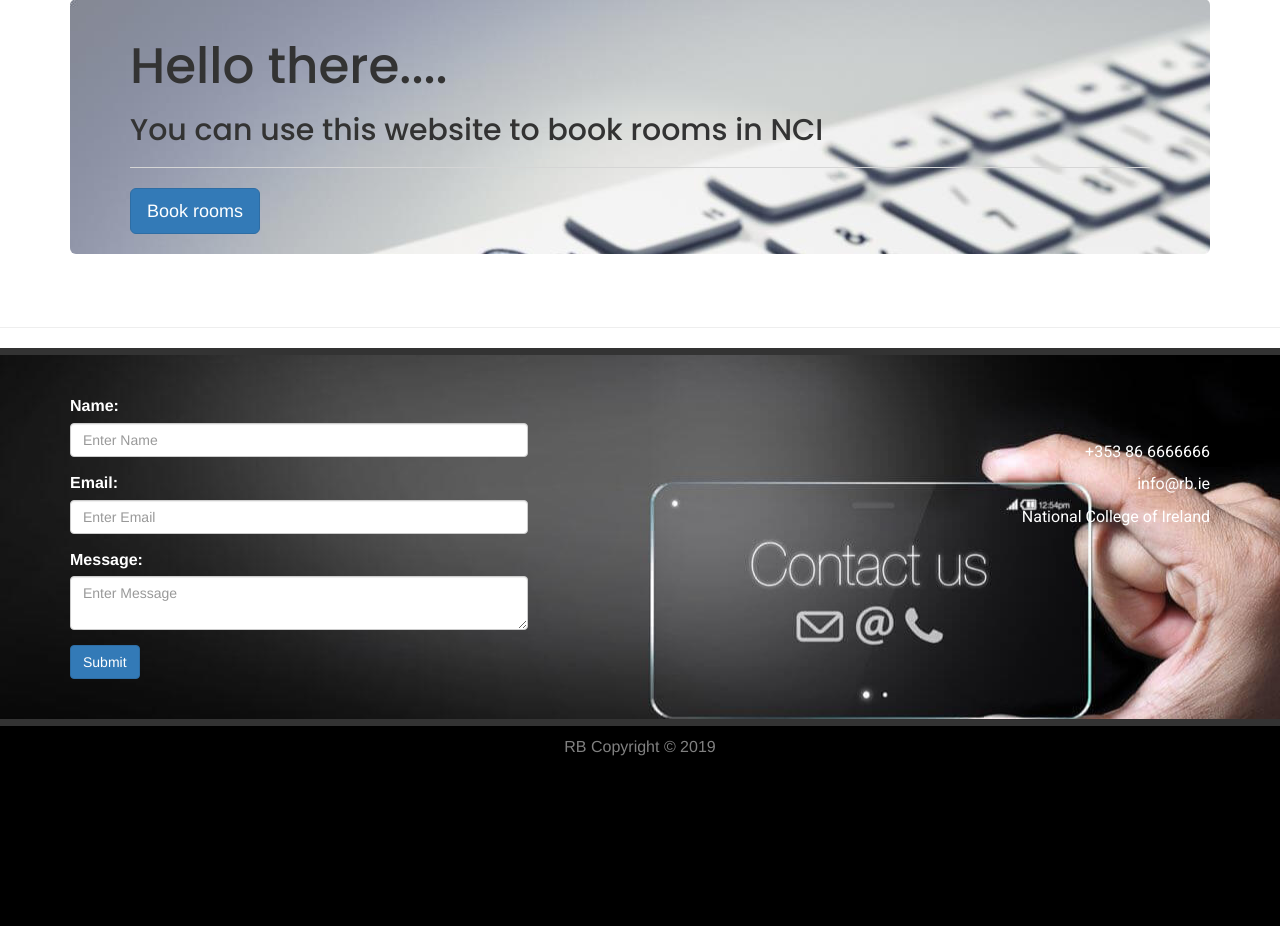
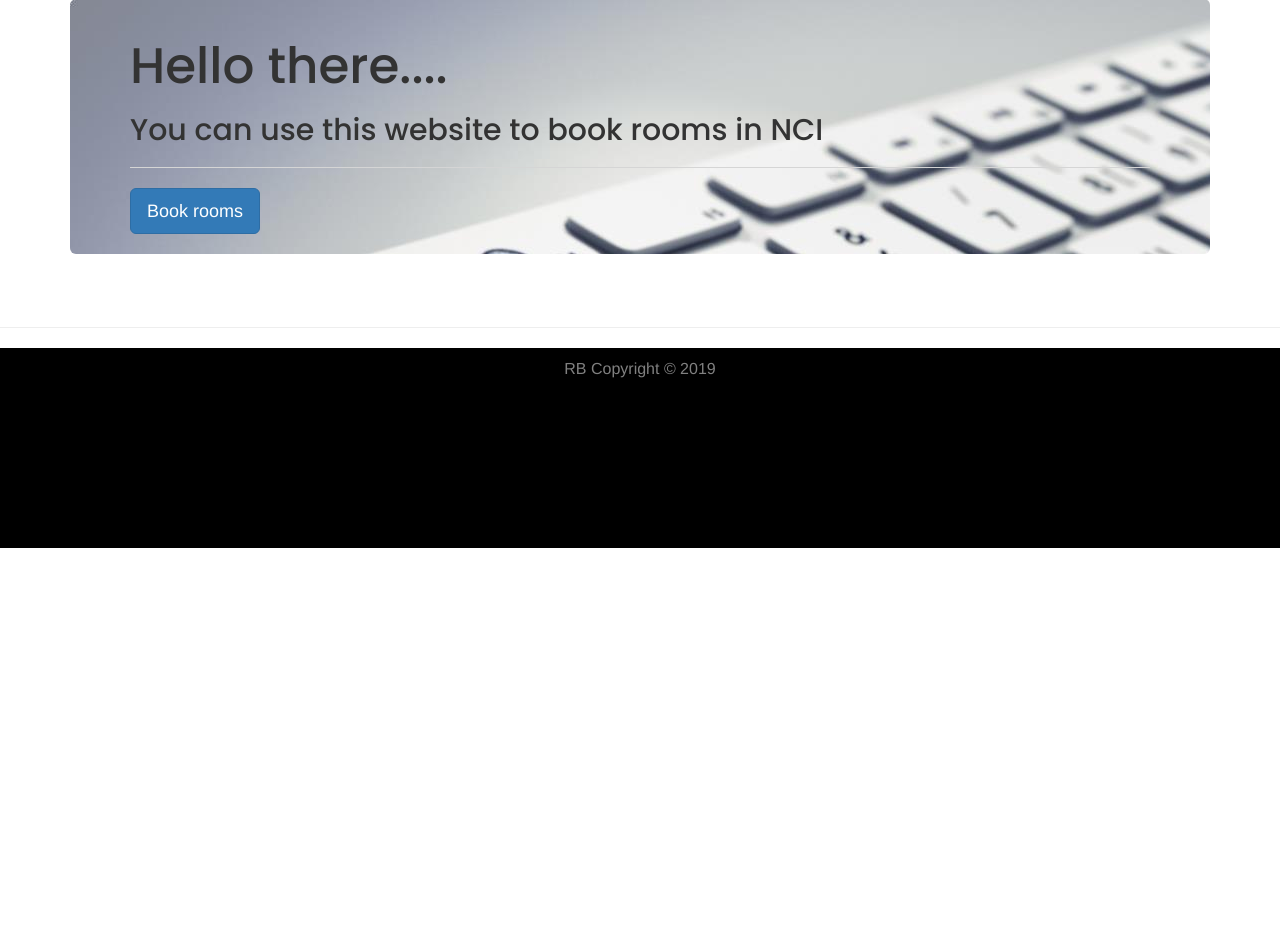
Before and after one commit to Markred123/FinalProject1, a PHP site: page / in a window 1280 px wide. Shown: the part 71-997 px from the top of the page. After the commit the page ends 619 px from the top, so only its background shows below. Run offline with PHP 8.4, Linux system fonts and the light colour scheme; some libraries are stand-ins or nearby versions.

Commit message:
some tests

```diff
--- a/index.php
+++ b/index.php
@@ -68,36 +68,6 @@ session_start();
 	<br>
 	<hr>
 
-	<section id="contact">
-		<div class="container">
-			<div class="row">
-				<div class="col-md-5 col-sm-5">
-					<form role="form" method="post" action="php/contact.php">
-						<div class="form-group">
-							<label>Name: </label>
-							<input class="form-control" type="text" name="name" id="name" placeholder="Enter Name" maxlength="20">
-						</div>
-						<div class="form-group">
-							<label>Email: </label>
-							<input class="form-control" type="email" name="email" id="email" placeholder="Enter Email" maxlength="40">
-						</div>
-						<div class="form-group">
-							<label>Message: </label>
-							<textarea class="form-control" type="text" name="message" id="message" placeholder="Enter Message"></textarea>
-						</div>
-					<input id="submit" name="submit" type="submit" value="Submit" class="btn btn-primary">
-					</form>
-				</div>
-				<div class="col-md-7 col-sm-7">
-						<br/>
-						<br/>
-						<p class="text-right">+353 86 6666666</p>
-						<p class="text-right">info@rb.ie</p>
-						<p class="text-right">National College of Ireland</p>
-				</div>
-			</div>
-		</div>
-	</section>
 
 	<div class="outline3">
 		<div class="container">
```
